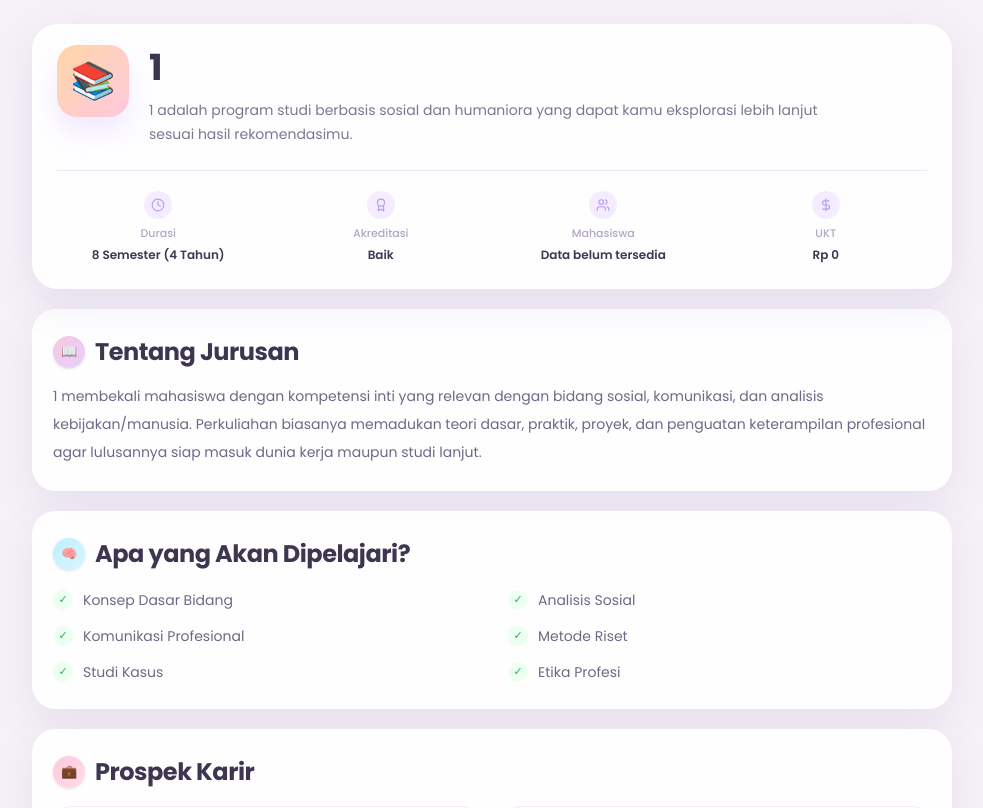
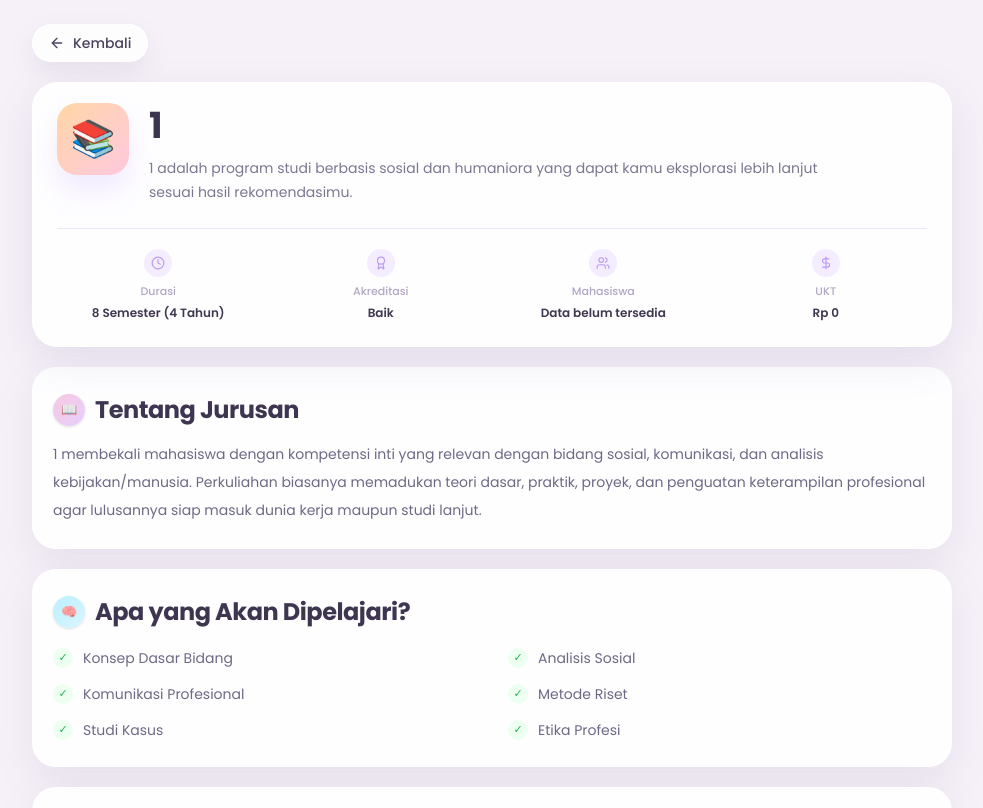
Before and after one commit to 025-Rifda/Edumatch, a React (Vite) app: page /major/1 in a window 1280 px wide. Shown: the top 808 px of the page, without its empty margins (148-1131 px from the left). Built offline with nearby package versions, Linux system fonts and the light colour scheme; no server answers.

Commit message:
tombol kembali detail

```diff
--- a/src/app/pages/MajorDetailPage.tsx
+++ b/src/app/pages/MajorDetailPage.tsx
@@ -1,7 +1,7 @@
 import { useEffect, useMemo, useState } from "react";
-import { useLocation, useParams } from "react-router-dom";
+import { useLocation, useNavigate, useParams } from "react-router-dom";
 import { motion } from "framer-motion";
-import { Award, Clock, DollarSign, Users } from "lucide-react";
+import { ArrowLeft, Award, Clock, DollarSign, Users } from "lucide-react";
 import { majors as majorCatalog } from "../../data/majors";
 
 type MajorDetailNavigationState = {
@@ -104,6 +104,7 @@ const buildFallbackMajorDetail = (majorSlug: string, remoteMajor: RemoteMajor |
 
 export default function MajorDetailPage() {
   const { majorId } = useParams();
+  const navigate = useNavigate();
   const location = useLocation();
   const [remoteMajor, setRemoteMajor] = useState<RemoteMajor | null>(null);
   const [isLoading, setIsLoading] = useState(true);
@@ -184,6 +185,23 @@ export default function MajorDetailPage() {
           animate={{ opacity: 1, y: 0 }}
           className="space-y-4 md:space-y-5"
         >
+          <motion.button
+            whileHover={{ x: -3 }}
+            whileTap={{ scale: 0.98 }}
+            onClick={() => {
+              if (window.history.length > 1) {
+                navigate(-1);
+                return;
+              }
+
+              navigate("/dashboard");
+            }}
+            className="inline-flex items-center gap-2 rounded-full border border-white/70 bg-white/85 px-4 py-2 text-sm font-medium text-[#4A435D] shadow-[0_10px_24px_rgba(120,105,160,0.12)] backdrop-blur-sm transition hover:bg-white"
+          >
+            <ArrowLeft className="h-4 w-4" />
+            Kembali
+          </motion.button>
+
           <section className="overflow-hidden rounded-[22px] border border-white/70 bg-white/90 shadow-[0_14px_40px_rgba(120,105,160,0.14)] backdrop-blur-sm md:rounded-[26px]">
             <div className="px-4 pb-5 pt-4 md:px-6 md:pb-6 md:pt-5">
               <div className="flex flex-col gap-4 md:flex-row md:items-start md:gap-5">
```
